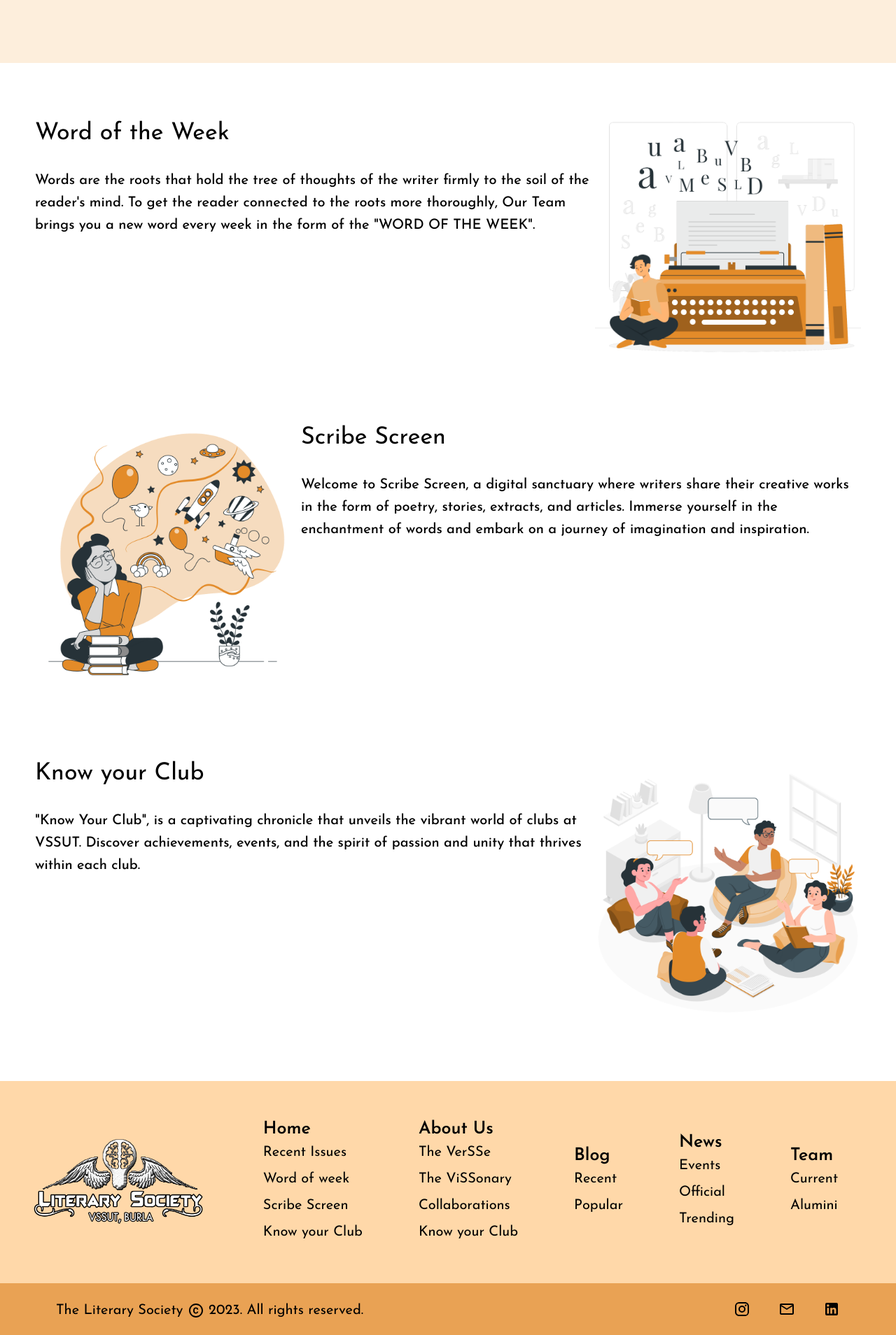
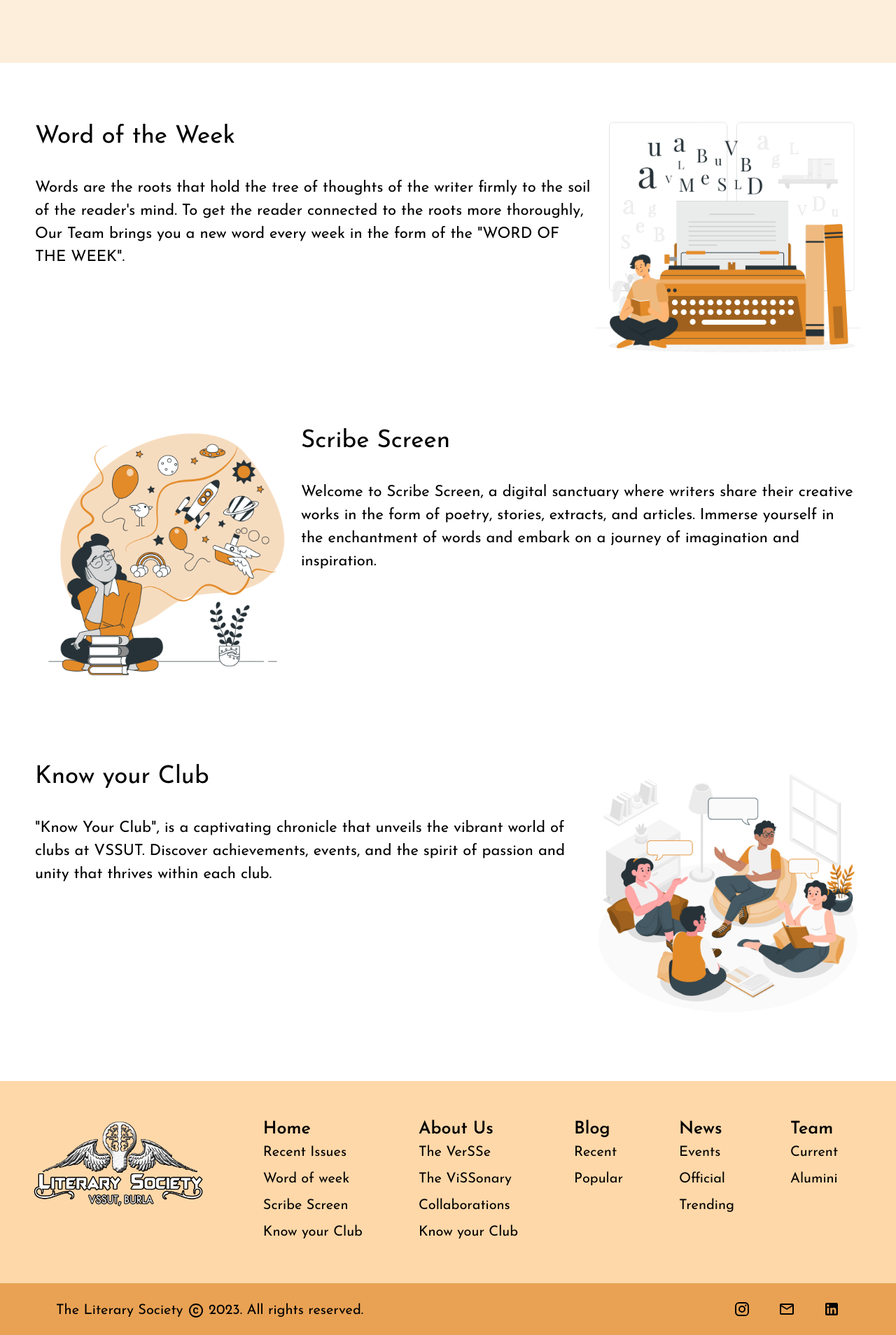
Before and after one commit to AnanyaM007/litsoc-web, a Next.js app: page / in a window 1280 px wide. Shown: the part 1827-3735 px from the top of the page at 70% size. Built offline with nearby package versions, Linux system fonts and the light colour scheme.

Commit message:
Navbar Dropdown fixed

```diff
--- a/components/Common/Footer/Footer.jsx
+++ b/components/Common/Footer/Footer.jsx
@@ -24,8 +24,8 @@ const Footer = () => {
     return (
         <>
             <Stack flexWrap={"wrap"} padding={"50px 0px"} flexDirection={{ xs: "column", sm: "column", md: "row" }} justifyContent={"space-evenly"} alignItems={"center"} sx={{ background: "#FFD8A9" }}>
-                <Box component={"img"} src={"logo.png"} width={"250px"} />
-                <Stack flexWrap={"wrap"} flexDirection={{ xs: "column", sm: "row", md: "row" }} gap={10} padding={"0px 40px"} justifyContent={"center"} alignItems={"center"}>
+                <Box component={"img"} src={"logo.png"} width={"250px"} marginBottom={{xs:"50px", sm:"50px"}} />
+                <Stack flexWrap={"wrap"} flexDirection={{ xs: "column", sm: "row", md: "row" }} gap={10} padding={"0px 40px"}>
                     <Stack>
                         <Heading>Home</Heading>
                         <SubHeading>Recent Issues</SubHeading>
--- a/components/Common/Navbar/Navbar.jsx
+++ b/components/Common/Navbar/Navbar.jsx
@@ -1,19 +1,24 @@
 import { useState } from "react";
-import {
-    Typography,
-    Stack,
-    Box,
-    Button,
-    Drawer,
-    List,
-    ListItem,
-    ListItemText,
-} from "@mui/material";
+import {Typography, Stack, Box, Button, Drawer, List, Collapse, styled} from "@mui/material";
 import MenuIcon from "@mui/icons-material/Menu";
 import CloseIcon from "@mui/icons-material/Close";
+import ExpandLessIcon from "@mui/icons-material/ExpandLess";
+import ExpandMoreIcon from "@mui/icons-material/ExpandMore";
 
 const Navbar = () => {
+    const Dropdownmenu = styled(Typography)(({ theme }) => ({
+        fontSize: "18px",
+        marginBottom: "8px",
+        textAlign:"center"
+    }));
     const [isDrawerOpen, setIsDrawerOpen] = useState(false);
+    const [isBlogOpen, setIsBlogOpen] = useState(false);
+
+    const handleToggle = (event) => {
+        event.stopPropagation();
+        setIsBlogOpen(!isBlogOpen);
+    };
+
 
     const toggleDrawer = () => {
         setIsDrawerOpen(!isDrawerOpen);
@@ -22,7 +27,6 @@ const Navbar = () => {
     const handleDrawerClose = () => {
         setIsDrawerOpen(false);
     };
-
 
     return (
         <>
@@ -34,7 +38,11 @@ const Navbar = () => {
             >
                 <Box component={"img"} src={"logo.png"} width={"150px"} />
 
-                <Stack gap={8} flexDirection={"row"} display={{ xs: "none", md: "flex" }}>
+                <Stack
+                    gap={8}
+                    flexDirection={"row"}
+                    display={{ xs: "none", md: "flex" }}
+                >
                     <Typography>Home</Typography>
                     <Typography>About Us</Typography>
                     <Typography>Blog</Typography>
@@ -42,14 +50,18 @@ const Navbar = () => {
                     <Typography>Team</Typography>
                 </Stack>
                 <Stack display={{ xs: "none", md: "flex" }}>
-                    <Button sx={{
+                    <Button
+                        sx={{
                             background: "#FFD8A9",
                             color: "#000000",
                             height: "40px",
                             width: "100px",
                             textTransform: "none",
                             border: "solid 2px #ffd8a9",
-                    }}>Login</Button>
+                        }}
+                    >
+                        Login
+                    </Button>
                 </Stack>
 
                 <Button
@@ -68,28 +80,53 @@ const Navbar = () => {
                 </Button>
 
                 <Drawer anchor="left" open={isDrawerOpen} onClose={toggleDrawer}>
-                <Stack sx={{padding:"20px 15px",marginBottom:"15px"}} flexDirection="row" justifyContent="space-between" alignItems="center">
-                    <Box
-                        component="img"
-                        src="./logo.png"
-                        width="100px"
+                    <Stack
+                        sx={{ padding: "20px 15px", marginBottom: "15px" }}
+                        flexDirection="row"
+                        justifyContent="space-between"
+                        alignItems="center"
+                    >
+                        <Box component="img" src="./logo.png" width="100px" />
+                        <CloseIcon
+                            sx={{ fontSize: "22px", color: "#3d3d3d" }}
+                            onClick={handleDrawerClose}
                         />
-                    <CloseIcon sx={{fontSize:"22px",color:"#3d3d3d"}} onClick={handleDrawerClose} />
                     </Stack>
-                    <Stack alignItems={"center"} gap={3} sx={{ width: 250 }} onClick={toggleDrawer}>
+                    <Stack
+                        alignItems={"center"}
+                        gap={3}
+                        sx={{ width: 250 }}
+                        onClick={toggleDrawer}
+                    >
                         <Typography>Home</Typography>
                         <Typography>About Us</Typography>
-                        <Typography>Blog</Typography>
+                        <Typography onClick={handleToggle}>
+                            Blog {isBlogOpen ? <ExpandLessIcon sx={{ fontSize: '22px', position:"relative" ,top:"5px" }} /> : <ExpandMoreIcon sx={{ fontSize: '20px', position:"relative" ,top:"5px" }} />}
+                        </Typography>
+
+                        <Collapse in={isBlogOpen} timeout="auto" unmountOnExit>
+                            <List component="div" disablePadding>
+                                <Dropdownmenu>Academics</Dropdownmenu>
+                                <Dropdownmenu>Campus</Dropdownmenu>
+                                <Dropdownmenu>Events</Dropdownmenu>
+                                <Dropdownmenu>Clubs</Dropdownmenu>
+                                <Dropdownmenu>Admission</Dropdownmenu>
+                            </List>
+                        </Collapse>
                         <Typography>News</Typography>
                         <Typography>Team</Typography>
-                        <Button sx={{
+                        <Button
+                            sx={{
                                 background: "#FFD8A9",
                                 color: "#000000",
                                 height: "40px",
                                 width: "100px",
                                 textTransform: "none",
-                            border: "solid 2px #ffd8a9"
-                        }}>Login</Button>
+                                border: "solid 2px #ffd8a9",
+                            }}
+                        >
+                            Login
+                        </Button>
                     </Stack>
                 </Drawer>
             </Stack>
--- a/components/Landing/KnowYourClub.jsx
+++ b/components/Landing/KnowYourClub.jsx
@@ -5,10 +5,10 @@ const KnowYourClub = () => {
         <>
             <Stack flexDirection={"row"} flexWrap={"wrap"} padding={"80px 50px"} justifyContent={"space-evenly"}>
                 <Stack maxWidth={"800px"}>
-                    <Typography variant="h4" sx={{ marginBottom: "30px" }}>Know your Club</Typography>
-                    <Typography variant="h6">&quot;Know Your Club&quot;, is a captivating chronicle that unveils the vibrant world of clubs at VSSUT. Discover achievements, events, and the spirit of passion and unity that thrives within each club. </Typography>
+                <Typography sx={{ marginBottom: "30px",fontSize:{xs:"30px",sm:"35px"} }}>Know your Club</Typography>
+                <Typography sx={{fontSize:{xs:"18px",sm:"22px"}}}>&quot;Know Your Club&quot;, is a captivating chronicle that unveils the vibrant world of clubs at VSSUT. Discover achievements, events, and the spirit of passion and unity that thrives within each club. </Typography>
                 </Stack>
-                <Box component={"img"} src={"Group discussion-amico.png"} width={{ xs: "250px", sm: "300px", md: "380px" }} />
+                <Box component={"img"} src={"Group discussion-amico.png"} width={{ xs: "250px", sm: "300px", md: "380px" }} marginTop={{xs:"50px", sm:"50px", md:"0px"}} />
             </Stack>
         </>
     );
--- a/components/Landing/ScribeScreen.jsx
+++ b/components/Landing/ScribeScreen.jsx
@@ -4,10 +4,10 @@ const ScribeScreen = () => {
     return (
         <>
             <Stack flexDirection={"row"} flexWrap={"wrap-reverse"} padding={"20px 50px"} justifyContent={"space-evenly"}>
-                <Box component={"img"} src={"Imagination-bro.png"} width={{ xs: "250px", sm: "300px", md: "380px" }} />
+                <Box component={"img"} src={"Imagination-bro.png"} width={{ xs: "250px", sm: "300px", md: "380px" }} marginTop={{xs:"50px", sm:"50px", md:"0px"}} />
                 <Stack maxWidth={"800px"}>
-                    <Typography variant="h4" sx={{ marginBottom: "30px" }}>Scribe Screen</Typography>
-                    <Typography variant="h6">Welcome to Scribe Screen, a digital sanctuary where writers share their creative works in the form of poetry, stories, extracts, and articles. Immerse yourself in the enchantment of words and embark on a journey of imagination and inspiration.</Typography>
+                <Typography sx={{ marginBottom: "30px",fontSize:{xs:"30px",sm:"35px"} }}>Scribe Screen</Typography>
+                <Typography sx={{fontSize:{xs:"18px",sm:"22px"}}}>Welcome to Scribe Screen, a digital sanctuary where writers share their creative works in the form of poetry, stories, extracts, and articles. Immerse yourself in the enchantment of words and embark on a journey of imagination and inspiration.</Typography>
                 </Stack>
             </Stack>
         </>
--- a/components/Landing/WordofWeek.jsx
+++ b/components/Landing/WordofWeek.jsx
@@ -5,10 +5,10 @@ const WordofWeek = () => {
         <>
             <Stack flexDirection={"row"} flexWrap={"wrap"} padding={"80px 50px"} justifyContent={"space-evenly"}>
                 <Stack maxWidth={"800px"}>
-                    <Typography variant="h4" sx={{ marginBottom: "30px" }}>Word of the Week</Typography>
-                    <Typography variant="h6">Words are the roots that hold the tree of thoughts of the writer firmly to the soil of the reader&apos;s mind. To get the reader connected to the roots more thoroughly, Our Team brings you a new word every week in the form of the &quot;WORD OF THE WEEK&quot;.</Typography>
+                    <Typography sx={{ marginBottom: "30px",fontSize:{xs:"30px",sm:"35px"} }}>Word of the Week</Typography>
+                    <Typography sx={{fontSize:{xs:"18px",sm:"22px"}}}>Words are the roots that hold the tree of thoughts of the writer firmly to the soil of the reader&apos;s mind. To get the reader connected to the roots more thoroughly, Our Team brings you a new word every week in the form of the &quot;WORD OF THE WEEK&quot;.</Typography>
                 </Stack>
-                <Box component={"img"} src={"Literature-rafiki.png"} width={{ xs: "250px", sm: "300px", md: "380px" }} />
+                <Box component={"img"} src={"Literature-rafiki.png"} width={{ xs: "250px", sm: "300px", md: "380px" }} marginTop={{xs:"50px", sm:"50px", md:"0px"}} />
             </Stack>
         </>
     );
```
Lines whose indentation alone changed are shown as unchanged.
